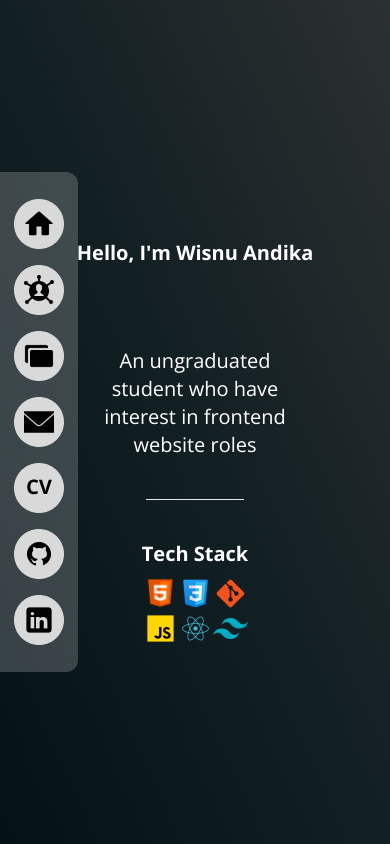
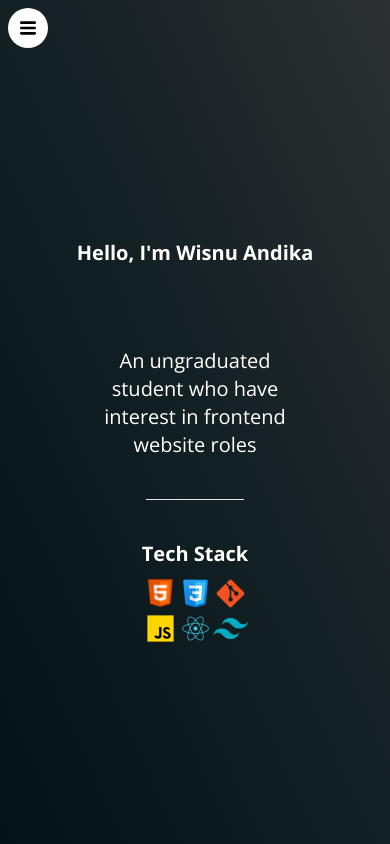
Before and after one commit to pendragonnn/personal-portfolio, a React (Vite) app: page / in a window 390 px wide. Shown: the top 844 px of the page. Built offline with nearby package versions, Linux system fonts and the light colour scheme.

Commit message:
feat: add mobile mode at sidebar

```diff
--- a/src/components/Sidebar.jsx
+++ b/src/components/Sidebar.jsx
@@ -1,4 +1,4 @@
-import React from 'react'
+import React, { useState } from 'react'
 import CVLogo from '/logo/sidebar/CVLogo.png'
 import ExperienceLogo from '/logo/sidebar/ExperienceLogo.png'
 import GithubLogo from '/logo/sidebar/GithubLogo.png'
@@ -11,20 +11,33 @@ export default function Sidebar() {
   const logos = [
     { id: 1, imageUrl: HomeLogo, href: '#header', blank: false },
     { id: 2, imageUrl: ExperienceLogo, href: '#experience', blank: false },
-    { id: 3, imageUrl: PortfolioLogo, href: '#portfolio', blank: false},
-    { id: 4, imageUrl: MessageLogo, href: '#contact', blank: false},
+    { id: 3, imageUrl: PortfolioLogo, href: '#portfolio', blank: false },
+    { id: 4, imageUrl: MessageLogo, href: '#contact', blank: false },
     { id: 5, imageUrl: CVLogo, href: '/cv/CVWisnuAndika.pdf', blank: true },
     { id: 6, imageUrl: GithubLogo, href: 'https://github.com/pendragonnn', blank: true },
     { id: 7, imageUrl: LinkedinLogo, href: 'https://linkedin.com/in/wisnuandika', blank: true },
   ]
 
+  const [isActive, setIsActive] = useState(false);
+
+  const onClickMenu = () => {
+    setIsActive(!isActive);
+  }
+
   return (
-    <div className='fixed h-screen flex items-center bg-transparent z-10'>
+    <div className='fixed md:h-screen h-fit flex flex-col justify-center items-center bg-transparent z-10'>
+      {/* sidebar trigger button */}
+      <div className='md:hidden md:h-[50px] md:w-[50px] w-[40px] h-[40px] bg-white rounded-full m-2 p-2 flex justify-center items-center font-bold text-3xl cursor-pointer' onClick={onClickMenu}>
+        {isActive ? <p>X</p> : <svg xmlns="http://www.w3.org/2000/svg" x="0px" y="0px"  viewBox="0 0 72 72">
+          <path d="M56 48c2.209 0 4 1.791 4 4 0 2.209-1.791 4-4 4-1.202 0-38.798 0-40 0-2.209 0-4-1.791-4-4 0-2.209 1.791-4 4-4C17.202 48 54.798 48 56 48zM56 32c2.209 0 4 1.791 4 4 0 2.209-1.791 4-4 4-1.202 0-38.798 0-40 0-2.209 0-4-1.791-4-4 0-2.209 1.791-4 4-4C17.202 32 54.798 32 56 32zM56 16c2.209 0 4 1.791 4 4 0 2.209-1.791 4-4 4-1.202 0-38.798 0-40 0-2.209 0-4-1.791-4-4 0-2.209 1.791-4 4-4C17.202 16 54.798 16 56 16z"></path>
+        </svg>}
+      </div>
       {/* Sidebar icon */}
-      <div className='h-[500px] w-[78px] bg-white/20 rounded-tr-xl rounded-br-xl flex flex-col items-center justify-center gap-y-4'>
+
+      <div className={`md:h-[500px] md:w-[78px] h-[400px] w-[58px] bg-white/20 rounded-tr-xl rounded-br-xl md:flex ${isActive ? 'flex' :'hidden'} flex-col items-center justify-center gap-y-4 ml-0`}>
         {logos.map(logo => (
-          <a href={logo.href} key={logo.id} target={logo.blank ? '_blank' : ''}>
-            <img className='w-[50px]' src={logo.imageUrl}  />
+          <a className='hover:animate-bounce' href={logo.href} key={logo.id} target={logo.blank ? '_blank' : ''}>
+            <img className='md:w-[50px] w-[40px]' src={logo.imageUrl} />
           </a>
         ))}
       </div>
```
